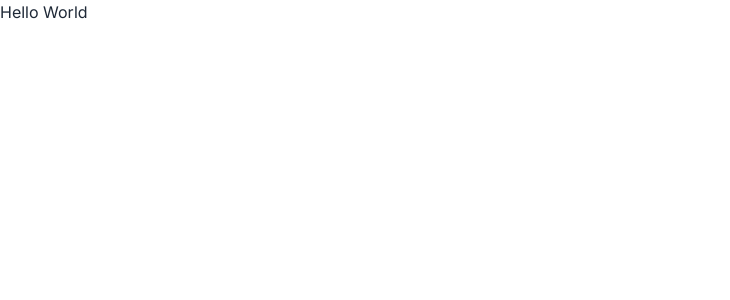
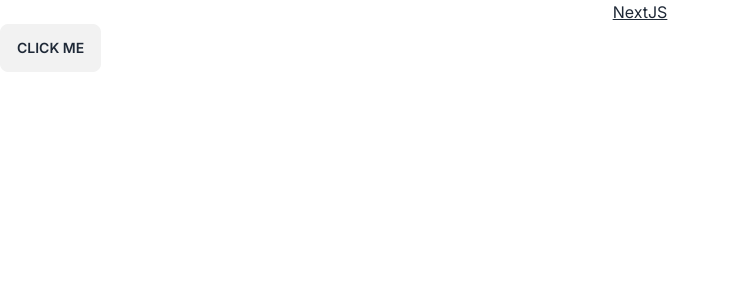
Before and after one commit to AppleMango23/BookTrackerNextJS, a Next.js app: page / in a window 1280 px wide. Shown: the top 300 px of the page, without its empty margins (0-730 px from the left). Built offline with nearby package versions, Linux system fonts and the light colour scheme.

Commit message:
Added texts with underlined and click me button

```diff
--- a/src/app/page.js
+++ b/src/app/page.js
@@ -1,7 +1,8 @@
 export default function Home() {
   return (
     <main>
-      <h1>Hello World</h1>
+      <h1 className="text-center underline">NextJS</h1>
+      <button className="btn">click me</button>
     </main>
   );
 }
```
